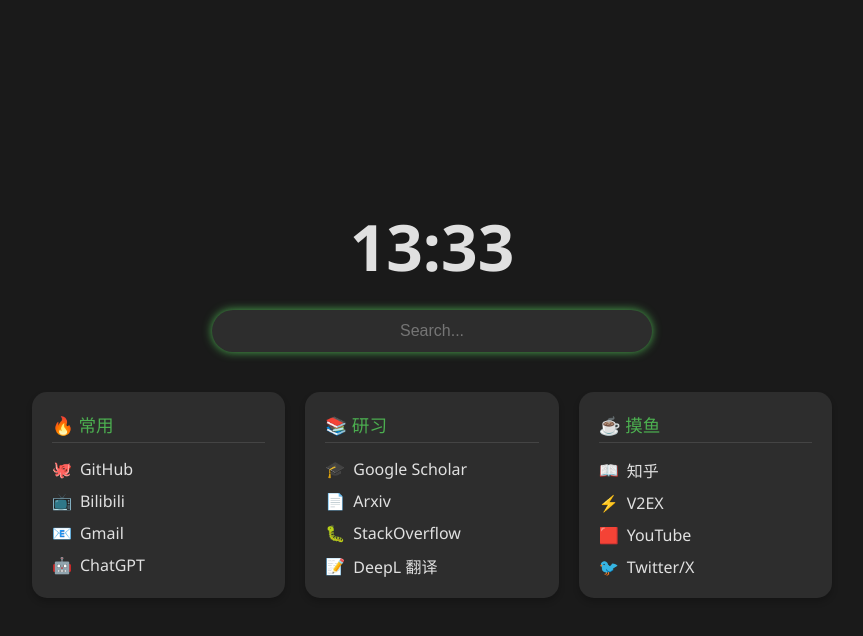
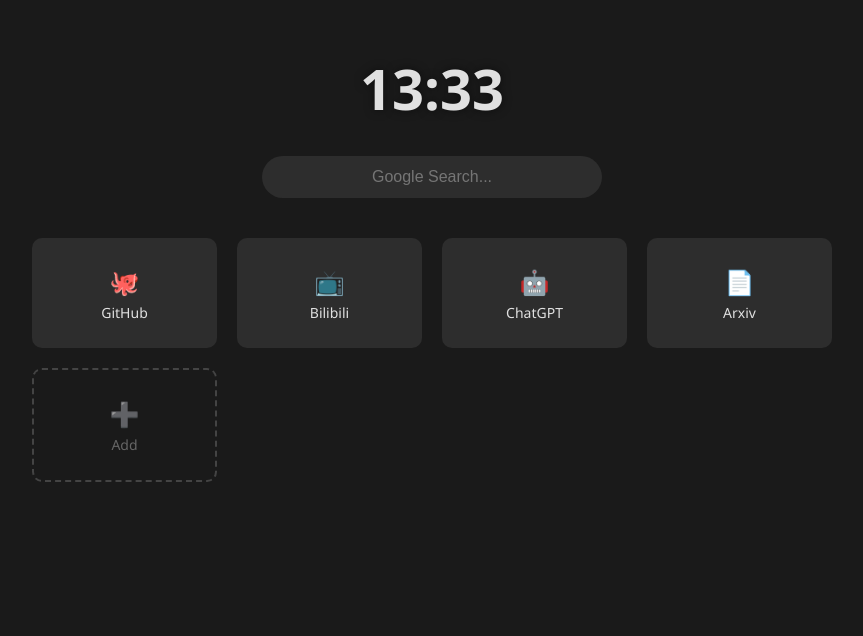
Before and after one commit to calming-Griffin/calming-griffin.github.io, a plain HTML site: page index.html in a window 1280 px wide. Shown: the whole page, without its empty margins (208-1071 px from the left). Drawn offline with Linux system fonts and the light colour scheme.

Commit message:
Update index.html

```diff
--- a/index.html
+++ b/index.html
@@ -3,13 +3,14 @@
 <head>
     <meta charset="UTF-8">
     <meta name="viewport" content="width=device-width, initial-scale=1.0">
-    <title>我的导航主页</title>
+    <title>我的智能导航</title>
     <style>
         :root {
             --bg-color: #1a1a1a;
             --card-bg: #2d2d2d;
             --text-color: #e0e0e0;
             --accent-color: #4CAF50;
+            --delete-color: #ff4444;
         }
 
         body {
@@ -19,24 +20,20 @@
             display: flex;
             flex-direction: column;
             align-items: center;
-            justify-content: center;
             min-height: 100vh;
             margin: 0;
+            padding-top: 50px;
         }
 
-        /* 时钟样式 */
+        /* 时钟 */
         #clock {
-            font-size: 4rem;
+            font-size: 3.5rem;
             font-weight: bold;
-            margin-bottom: 20px;
-            color: var(--text-color);
+            margin-bottom: 30px;
+            text-shadow: 0 0 10px rgba(0,0,0,0.5);
         }
 
-        /* 搜索框样式 */
-        .search-container {
-            margin-bottom: 40px;
-        }
-
+        /* 搜索框 */
         input[type="text"] {
             padding: 12px 20px;
             width: 300px;
@@ -46,123 +43,215 @@
             font-size: 16px;
             background: var(--card-bg);
             color: white;
-            box-shadow: 0 4px 6px rgba(0,0,0,0.3);
+            text-align: center;
             transition: 0.3s;
-            text-align: center;
+            margin-bottom: 40px;
         }
+        input[type="text"]:focus { width: 400px; box-shadow: 0 0 15px var(--accent-color); }
 
-        input[type="text"]:focus {
-            width: 400px;
-            box-shadow: 0 0 10px var(--accent-color);
-        }
-
-        /* 链接卡片容器 */
+        /* 链接网格 */
         .grid-container {
             display: grid;
-            grid-template-columns: repeat(3, 1fr); /* 3列布局 */
+            grid-template-columns: repeat(auto-fill, minmax(150px, 1fr));
             gap: 20px;
             width: 80%;
             max-width: 800px;
         }
 
-        /* 单个分类卡片 */
-        .category-card {
+        /* 单个链接卡片 */
+        .link-card {
             background-color: var(--card-bg);
-            padding: 20px;
-            border-radius: 15px;
-            box-shadow: 0 4px 6px rgba(0,0,0,0.2);
+            padding: 15px;
+            border-radius: 10px;
+            text-align: center;
+            position: relative;
+            transition: transform 0.2s, background 0.2s;
+            cursor: pointer;
+            text-decoration: none;
+            color: var(--text-color);
+            display: flex;
+            flex-direction: column;
+            align-items: center;
+            justify-content: center;
+            height: 80px;
         }
 
-        .category-title {
-            font-size: 1.1rem;
-            margin-bottom: 15px;
-            color: var(--accent-color);
-            border-bottom: 1px solid #444;
-            padding-bottom: 5px;
+        .link-card:hover {
+            transform: translateY(-5px);
+            background-color: #3d3d3d;
         }
 
-        .links {
+        .link-icon { font-size: 24px; margin-bottom: 5px; }
+        .link-name { font-size: 14px; font-weight: 500; }
+
+        /* 删除按钮 (仅在悬停时显示) */
+        .delete-btn {
+            position: absolute;
+            top: -8px;
+            right: -8px;
+            background: var(--delete-color);
+            color: white;
+            width: 20px;
+            height: 20px;
+            border-radius: 50%;
+            font-size: 12px;
+            display: none;
+            align-items: center;
+            justify-content: center;
+            border: none;
+            cursor: pointer;
+        }
+        .link-card:hover .delete-btn { display: flex; }
+
+        /* 添加按钮 */
+        .add-card {
+            border: 2px dashed #444;
+            background: transparent;
+            color: #666;
+        }
+        .add-card:hover { border-color: var(--accent-color); color: var(--accent-color); }
+
+        /* 弹窗样式 */
+        .modal {
+            display: none;
+            position: fixed;
+            top: 0; left: 0; width: 100%; height: 100%;
+            background: rgba(0,0,0,0.8);
+            justify-content: center;
+            align-items: center;
+        }
+        .modal-content {
+            background: var(--card-bg);
+            padding: 30px;
+            border-radius: 15px;
+            width: 300px;
             display: flex;
             flex-direction: column;
-            gap: 10px;
+            gap: 15px;
         }
+        .modal input { width: auto; margin: 0; text-align: left; }
+        .btn-group { display: flex; justify-content: flex-end; gap: 10px; }
+        button {
+            padding: 8px 15px;
+            border: none;
+            border-radius: 5px;
+            cursor: pointer;
+        }
+        .btn-save { background: var(--accent-color); color: white; }
+        .btn-cancel { background: #555; color: white; }
 
-        .links a {
-            color: var(--text-color);
-            text-decoration: none;
-            transition: 0.2s;
-            display: flex;
-            align-items: center;
-        }
-
-        .links a:hover {
-            color: var(--accent-color);
-            transform: translateX(5px);
-        }
-
-        .icon { margin-right: 8px; }
-
-        /* 手机端适配 */
-        @media (max-width: 600px) {
-            .grid-container { grid-template-columns: 1fr; }
-            input[type="text"]:focus { width: 300px; }
-        }
     </style>
 </head>
 <body>
 
     <div id="clock">00:00</div>
 
-    <div class="search-container">
-        <form action="https://www.baidu.com/s" method="get" target="_blank">
-            <input type="text" name="wd" placeholder="Search..." autocomplete="off" autofocus>
-        </form>
-    </div>
+    <form action="https://www.google.com/search" method="get" target="_blank">
+        <input type="text" name="q" placeholder="Google Search..." autocomplete="off">
+    </form>
 
-    <div class="grid-container">
+    <div class="grid-container" id="linksGrid">
+        </div>
 
-        <div class="category-card">
-            <div class="category-title">🔥 常用</div>
-            <div class="links">
-                <a href="https://github.com"><span class="icon">🐙</span>GitHub</a>
-                <a href="https://www.bilibili.com"><span class="icon">📺</span>Bilibili</a>
-                <a href="https://mail.google.com"><span class="icon">📧</span>Gmail</a>
-                <a href="https://chatgpt.com"><span class="icon">🤖</span>ChatGPT</a>
+    <div class="modal" id="addModal">
+        <div class="modal-content">
+            <h3 style="margin-top:0">添加新网站</h3>
+            <input type="text" id="inputName" placeholder="网站名称 (如: 知乎)">
+            <input type="text" id="inputUrl" placeholder="网址 (如: https://zhihu.com)">
+            <input type="text" id="inputIcon" placeholder="Emoji 图标 (如: 📖)">
+            <div class="btn-group">
+                <button class="btn-cancel" onclick="closeModal()">取消</button>
+                <button class="btn-save" onclick="saveNewLink()">保存</button>
             </div>
         </div>
-
-        <div class="category-card">
-            <div class="category-title">📚 研习</div>
-            <div class="links">
-                <a href="https://scholar.google.com"><span class="icon">🎓</span>Google Scholar</a>
-                <a href="https://arxiv.org"><span class="icon">📄</span>Arxiv</a>
-                <a href="https://stackoverflow.com"><span class="icon">🐛</span>StackOverflow</a>
-                <a href="https://fanyi.deepl.com"><span class="icon">📝</span>DeepL 翻译</a>
-            </div>
-        </div>
-
-        <div class="category-card">
-            <div class="category-title">☕️ 摸鱼</div>
-            <div class="links">
-                <a href="https://www.zhihu.com"><span class="icon">📖</span>知乎</a>
-                <a href="https://www.v2ex.com"><span class="icon">⚡️</span>V2EX</a>
-                <a href="https://youtube.com"><span class="icon">🟥</span>YouTube</a>
-                <a href="https://twitter.com"><span class="icon">🐦</span>Twitter/X</a>
-            </div>
-        </div>
-
     </div>
 
     <script>
-        // 简单的时钟逻辑
-        function updateClock() {
+        // 1. 默认数据 (如果第一次打开，显示这些)
+        const defaultLinks = [
+            { name: "GitHub", url: "https://github.com", icon: "🐙" },
+            { name: "Bilibili", url: "https://www.bilibili.com", icon: "📺" },
+            { name: "ChatGPT", url: "https://chatgpt.com", icon: "🤖" },
+            { name: "Arxiv", url: "https://arxiv.org", icon: "📄" },
+        ];
+
+        // 2. 初始化：从本地存储读取数据，没有则使用默认
+        let links = JSON.parse(localStorage.getItem('myLinks')) || defaultLinks;
+
+        const grid = document.getElementById('linksGrid');
+        const modal = document.getElementById('addModal');
+
+        // 3. 渲染函数：把数据变成 HTML
+        function render() {
+            grid.innerHTML = '';
+
+            // 遍历生成所有卡片
+            links.forEach((link, index) => {
+                const card = document.createElement('a');
+                card.className = 'link-card';
+                card.href = link.url;
+                // 添加点击事件，如果是删除按钮被点击，阻止跳转
+                card.innerHTML = `
+                    <button class="delete-btn" onclick="deleteLink(event, ${index})">✕</button>
+                    <div class="link-icon">${link.icon}</div>
+                    <div class="link-name">${link.name}</div>
+                `;
+                grid.appendChild(card);
+            });
+
+            // 最后添加一个“加号”卡片
+            const addBtn = document.createElement('div');
+            addBtn.className = 'link-card add-card';
+            addBtn.innerHTML = '<div class="link-icon">➕</div><div class="link-name">Add</div>';
+            addBtn.onclick = openModal;
+            grid.appendChild(addBtn);
+        }
+
+        // 4. 功能逻辑
+        function openModal() { modal.style.display = 'flex'; }
+        function closeModal() { modal.style.display = 'none'; }
+
+        function saveNewLink() {
+            const name = document.getElementById('inputName').value;
+            let url = document.getElementById('inputUrl').value;
+            const icon = document.getElementById('inputIcon').value || '🔗';
+
+            if(!name || !url) { alert('请填写完整信息'); return; }
+            if(!url.startsWith('http')) { url = 'https://' + url; } // 自动补全https
+
+            links.push({ name, url, icon });
+            save();
+
+            // 清空输入框并关闭
+            document.getElementById('inputName').value = '';
+            document.getElementById('inputUrl').value = '';
+            document.getElementById('inputIcon').value = '';
+            closeModal();
+        }
+
+        function deleteLink(event, index) {
+            event.preventDefault(); // 阻止点击链接跳转
+            if(confirm('确定要删除这个快捷方式吗？')) {
+                links.splice(index, 1);
+                save();
+            }
+        }
+
+        // 保存到 LocalStorage 并重新渲染
+        function save() {
+            localStorage.setItem('myLinks', JSON.stringify(links));
+            render();
+        }
+
+        // 时钟
+        setInterval(() => {
             const now = new Date();
-            const hours = String(now.getHours()).padStart(2, '0');
-            const minutes = String(now.getMinutes()).padStart(2, '0');
-            document.getElementById('clock').textContent = `${hours}:${minutes}`;
-        }
-        setInterval(updateClock, 1000);
-        updateClock();
+            document.getElementById('clock').innerText =
+                String(now.getHours()).padStart(2,'0') + ':' + String(now.getMinutes()).padStart(2,'0');
+        }, 1000);
+
+        // 启动！
+        render();
     </script>
 </body>
 </html>
```
